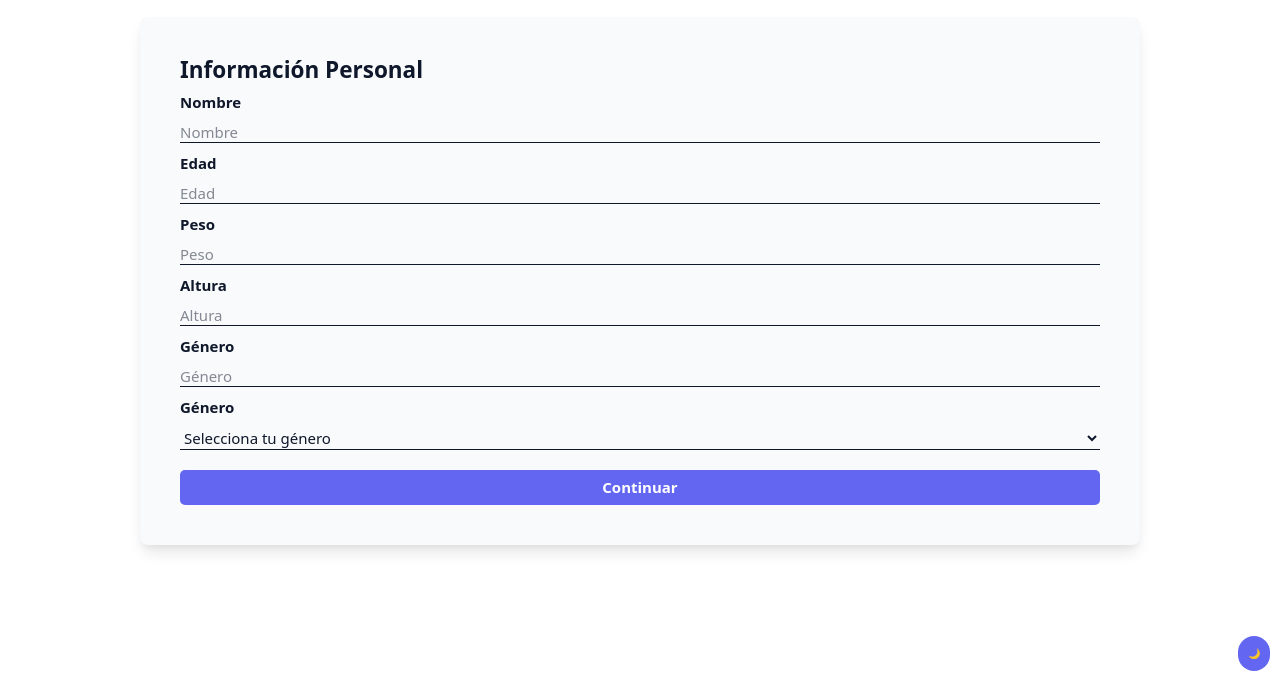
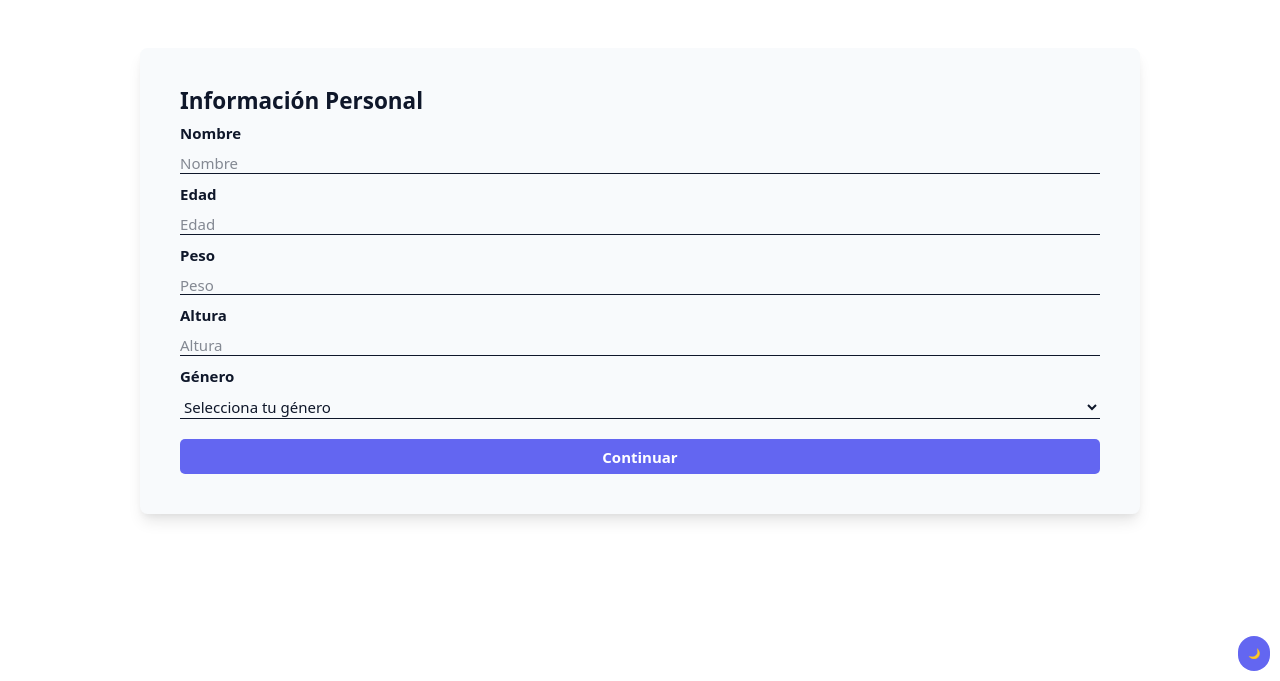
Before and after one commit to Jota-ato/FitMetric, a React (Vite) app: page / in a window 1280 px wide. Shown: the part 119-800 px from the top of the page. Built offline with nearby package versions, Linux system fonts and the light colour scheme.

Commit message:
feat: new components to reuce -center contaner to center a component -FormContainter to rehuce the container.

```diff
--- /dev/null
+++ b/src/components/CenterContainer.tsx
@@ -0,0 +1,9 @@
+import type { ReactNode } from 'react'
+
+export default function CenterContainer({ children }: { children: ReactNode }) {
+    return (
+        <section className="flex justify-center items-center h-screen w-screen">
+            {children}
+        </section>
+    )
+}
--- /dev/null
+++ b/src/components/FormContainer.tsx
@@ -0,0 +1,10 @@
+
+import type { ReactNode } from "react"
+
+export default function FormContainer({ children }: { children: ReactNode }) {
+    return (
+        <div className="bg-surface p-16 rounded-xl w-[90%] max-w-400 shadow-card">
+            {children}
+        </div>
+    )
+}
--- /dev/null
+++ b/src/components/MainScreen.tsx
@@ -0,0 +1,9 @@
+import CenterContainer from "./CenterContainer";
+
+export default function MainScreen() {
+    return (
+        <CenterContainer>
+            <h1>Hello world!</h1>
+        </CenterContainer>
+    )
+}
--- a/src/components/RegistationForm.tsx
+++ b/src/components/RegistationForm.tsx
@@ -1,6 +1,8 @@
 
 import type { RegistrationInputType } from "../types"
 import InputContainter from "./InputContainter"
+import CenterContainer from "./CenterContainer"
+import FormContainer from "./FormContainer"
 
 export default function RegistationForm() {
     /**
@@ -31,18 +33,14 @@ export default function RegistationForm() {
             name: "height",
             placeholder: "Altura",
             type: "number"
-        },
-        gender: {
-            label: "Género",
-            name: "gender",
-            placeholder: "Género"
         }
     }
     const genderOptions = ["Male", "Female"]
 
     return (
-        <section className="flex justify-center items-center h-screen w-screen">
-            <form className="bg-surface p-16 rounded-xl w-[90%] max-w-400 shadow-card">
+        <CenterContainer>
+            <FormContainer>
+                <form>
                     <fieldset className="space-y-4">
                         <legend className="text-4xl font-bold">Información Personal</legend>
 
@@ -80,6 +78,7 @@ export default function RegistationForm() {
                         </div>
                     </fieldset>
                 </form>
-        </section>
+            </FormContainer>
+        </CenterContainer>
     )
 }
```
Lines whose indentation alone changed are shown as unchanged.
